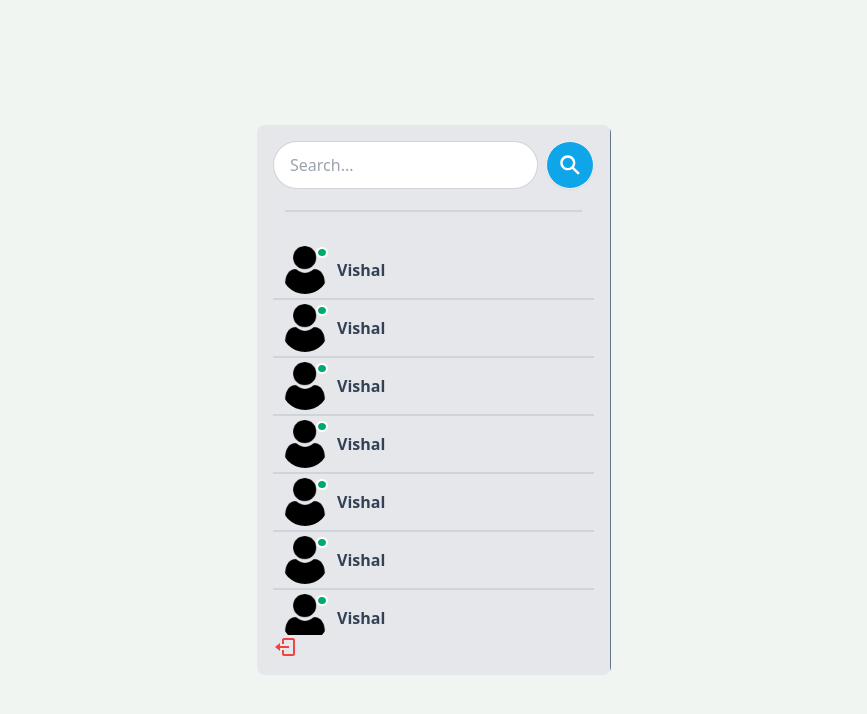
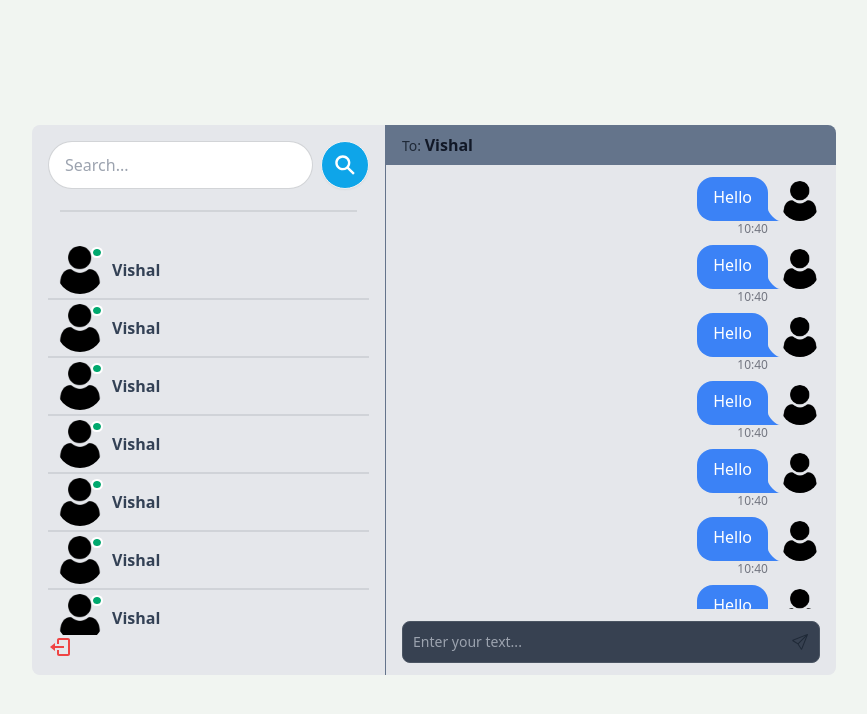
Before and after one commit to iamvishalrathi/Chatterly-ChatApp, a React (Vite) app in the folder frontend/: page / in a window 1280 px wide. Shown: the top 714 px of the page, without its empty margins (206-1073 px from the left). Built offline with nearby package versions, Linux system fonts and the light colour scheme.

Commit message:
Msg Cont UI

```diff
--- /dev/null
+++ b/frontend/src/component/messages/Message.jsx
@@ -0,0 +1,24 @@
+import React from 'react'
+import userAvatar from "../../assets/user.png"
+
+const Message = () => {
+  return (
+    <div className='chat chat-end'>
+      <div className='chat-image avatar'>
+        <div className="w-10 rounded-full">
+          <img src={userAvatar} alt="User Avatar" />
+        </div>
+      </div>
+
+      <div className={`chat-bubble text-white bg-blue-500`}>
+        Hello
+      </div>
+
+      <div className="chat-footer opacity-50 text-xs flex gap-1 items-center text-slate-950">
+        10:40
+      </div>
+    </div>
+  )
+}
+
+export default Message
--- /dev/null
+++ b/frontend/src/component/messages/MessageContainer.jsx
@@ -0,0 +1,25 @@
+import React from 'react'
+import Messages from './Messages'
+import MessageInput from './MessageInput'
+
+const MessageContainer = () => {
+  return (
+    <div className="md:min-w-[450px] flex flex-col">
+      <>
+        {/* Header */}
+        <div className="bg-slate-500 px-4 py-2 mb-2">
+          <span className="label-text">To: </span>
+          <span className="text-gray-900 font-bold">
+            Vishal
+          </span>
+        </div>
+
+        <Messages />
+
+        <MessageInput />
+      </>
+    </div>
+  )
+}
+
+export default MessageContainer
--- /dev/null
+++ b/frontend/src/component/messages/MessageInput.jsx
@@ -0,0 +1,23 @@
+import React from 'react'
+import { BsSend } from "react-icons/bs"
+
+const MessageInput = () => {
+  return (
+    <form className="px-4 my-3">
+      <div className="w-full relative">
+        <input
+          type="text"
+          className="border text-sm rounded-lg block w-full p-2.5 bg-gray-700 border-gray-600 text-white"
+          placeholder="Enter your text..." />
+
+        <button
+          type="submit"
+          className="absolute inset-y-0 end-0 flex items-center pe-3">
+          <BsSend />
+        </button>
+      </div>
+    </form>
+  )
+}
+
+export default MessageInput
--- /dev/null
+++ b/frontend/src/component/messages/Messages.jsx
@@ -0,0 +1,18 @@
+import React from 'react'
+import Message from './Message'
+
+const Messages = () => {
+  return (
+    <div className="px-4 flex-1 overflow-auto">
+      <Message/>
+      <Message/>
+      <Message/>
+      <Message/>
+      <Message/>
+      <Message/>
+      <Message/>
+    </div>
+  )
+}
+
+export default Messages
--- a/frontend/src/pages/Home.jsx
+++ b/frontend/src/pages/Home.jsx
@@ -1,13 +1,13 @@
 import React from "react"
 import Sidebar from "../component/sidebar/Sidebar"
-// import MessageContainer from "../component/messages/MessageContainer"
+import MessageContainer from "../component/messages/MessageContainer"
 
 const Home = () => {
     return (
         <div className="flex sm:h-[450px] md:h-[550px] rounded-lg overflow-hidden bg-gray-200">
             <Sidebar />
 
-            {/* <MessageContainer /> */}
+            <MessageContainer />
         </div>
     )
 }
```
